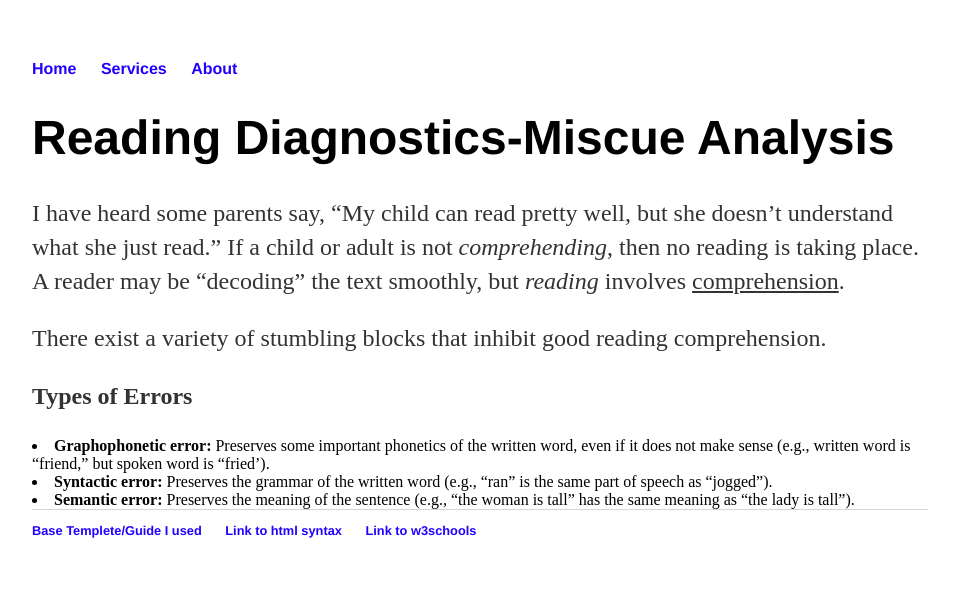
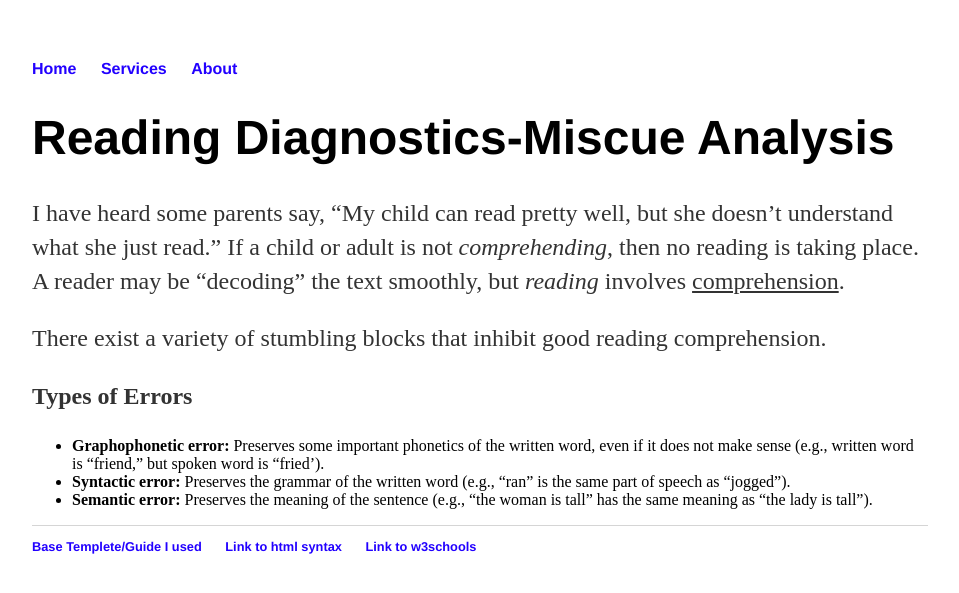
Before and after one commit to ShadowHazel/ShadowHazel.github.io, a Jekyll site: the page built from pages/serv1/index.html, in a window 1280 px wide. Shown: the top 593 px of the page, without its empty margins (160-1119 px from the left). Built offline with Jekyll 4.4.1, drawn with Linux system fonts in a browser that asks for light colours.

Commit message:
Update index.html

```diff
--- a/pages/serv1/index.html
+++ b/pages/serv1/index.html
@@ -8,7 +8,7 @@ title: Services
 <p>I have heard some parents say, “My child can read pretty well, but she doesn’t understand what she just read.” If a child or adult is not <i>comprehending</i>, then no reading is taking place. A reader may be “decoding” the text smoothly, but <i>reading</i> involves <ins>comprehension</ins>.</p>
 <p>There exist a variety of stumbling blocks that inhibit good reading comprehension.</p>
 <p><b>Types of Errors</b></p>
-<ul.1>
+<ul>
   <li><b>Graphophonetic error:</b> Preserves some important phonetics of the written word, even if it does not make sense (e.g., written word is “friend,” but spoken word is “fried’).</li>
   <li><b>Syntactic error:</b> Preserves the grammar of the written word (e.g., “ran” is the same part of speech as “jogged”).</li>
   <li><b>Semantic error:</b> Preserves the meaning of the sentence (e.g., “the woman is tall” has the same meaning as “the lady is tall”).</li>
```
